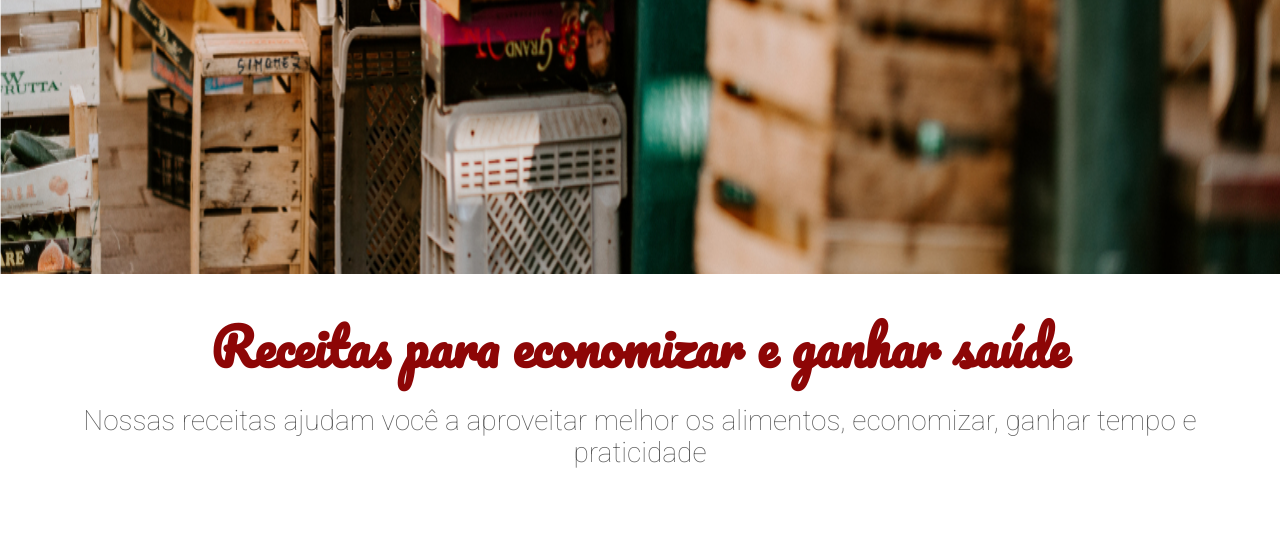
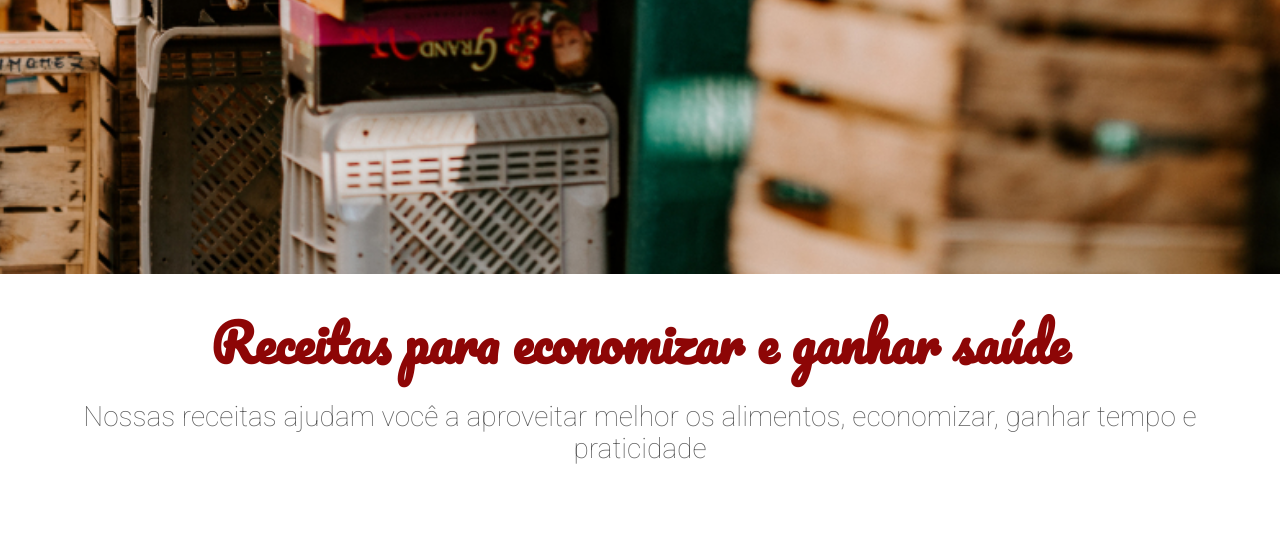
Before and after one commit to gustavocuore/fruta-e-fruto, a plain HTML site: page index.html in a window 1280 px wide. Shown: the part 526-1063 px from the top of the page. Drawn offline with Linux system fonts and the light colour scheme.

Commit message:
trocando o img por div e melhorando semanticamente o css

```diff
--- a/assets/css/banner/banner-imagem.css
+++ b/assets/css/banner/banner-imagem.css
@@ -1,4 +1,5 @@
 .banner__imagem {
+    background: url('../../img/banner.jpg') no-repeat center / cover;
     height: calc(100vh - 72px);
     width: 100%;
 }
--- a/index.html
+++ b/index.html
@@ -32,7 +32,7 @@
             </nav>
         </header>
         <section class="banner">
-            <img class="banner__imagem" src="./assets/img/banner.jpg" alt="Imagem de banner">
+            <div class="banner__imagem" src="./assets/img/banner.jpg" alt="Imagem de banner"></div>
             <h2 class="banner__titulo">Reaproveite melhor os alimentos!</h2>
         </section>
         <section class="sobre">
```
